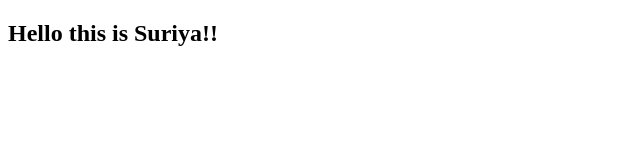
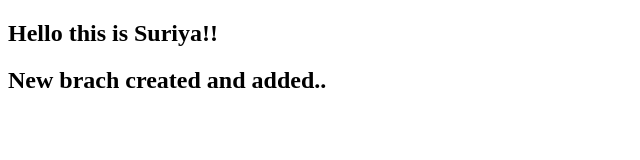
Before and after one commit to Suriya-7/sample-repo, a plain HTML site: page index.html in a window 1280 px wide. Shown: the whole page, without its empty margins (0-640 px from the left). Drawn offline with Linux system fonts and the light colour scheme.

Commit message:
feat : New brach added name called dummy

```diff
--- a/index.html
+++ b/index.html
@@ -7,5 +7,6 @@
 </head>
 <body>
     <h2>Hello this is Suriya!!</h2>
+    <h2>New brach created and added..</h2>
 </body>
 </html>
```
